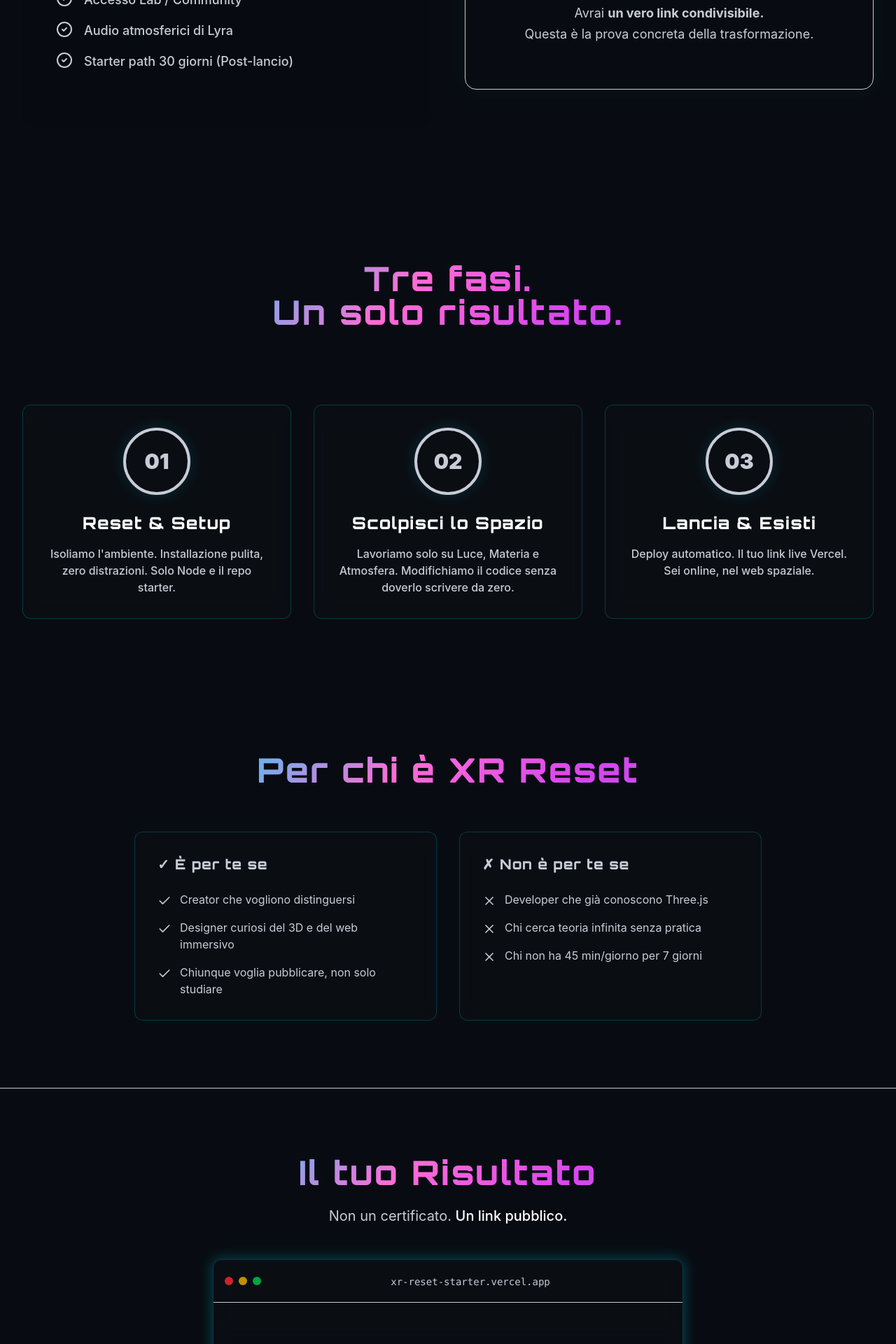
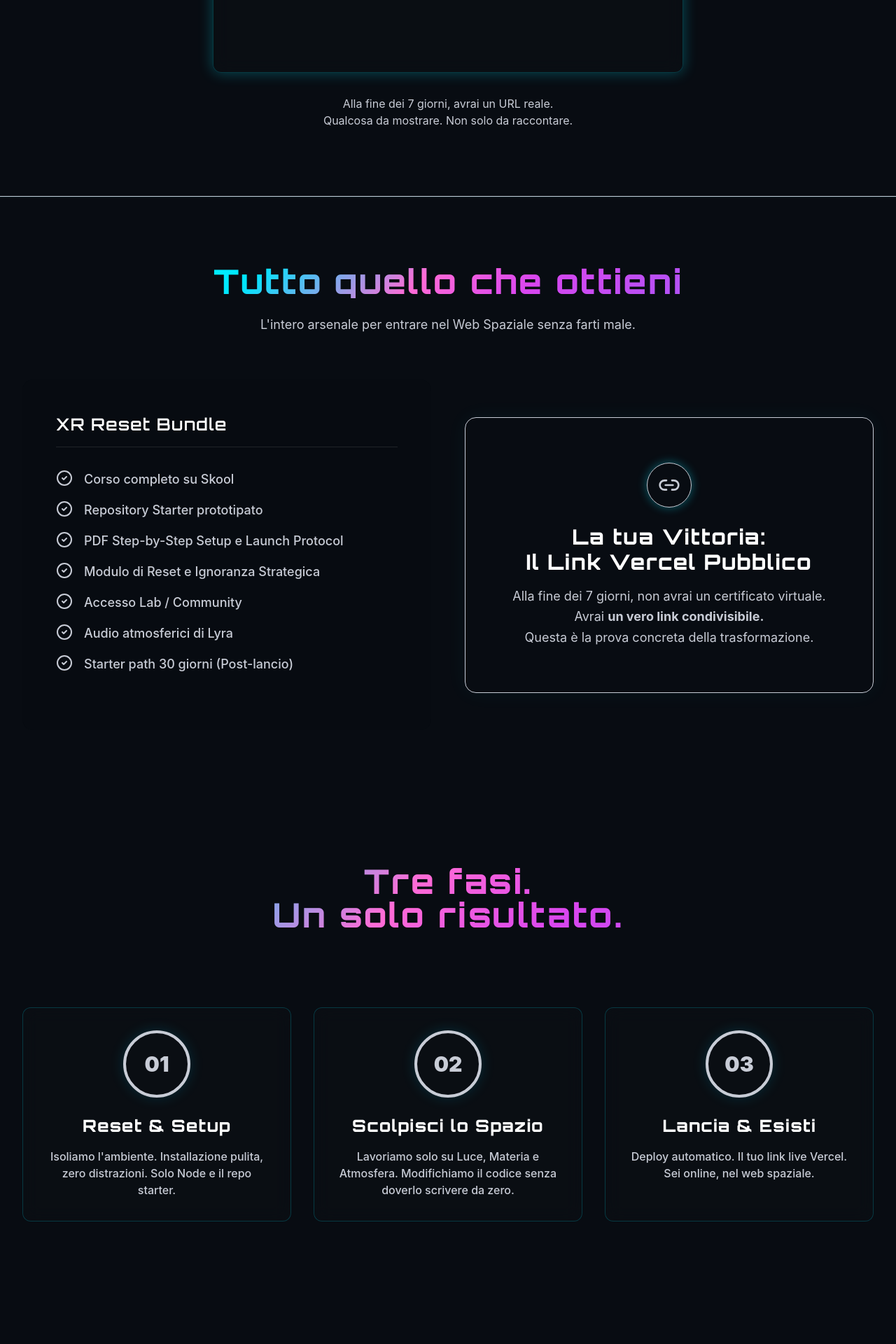
Before and after one commit to the-spatial-wave/xr-reset-landing, a React (Vite) app: page / in a window 1280 px wide. Shown: the part 5845-7765 px from the top of the page at 70% size. Built offline with nearby package versions, Linux system fonts and the light colour scheme; grey boxes are pictures that could not be loaded.

Commit message:
chore: reposition Result section after Protocol for strategic flow

```diff
--- a/src/App.tsx
+++ b/src/App.tsx
@@ -25,10 +25,10 @@ function App() {
         <Problem />
         <Solution />
         <Protocol />
+        <Result />
         <Features />
         <HowItWorks />
         <ForWho />
-        <Result />
         <Testimonials />
         <Pricing />
         <Faq />
```
